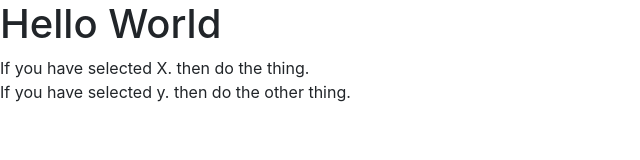
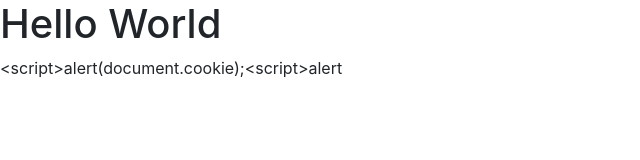
Before and after one commit to christopher-gill/christopher-gill, a plain HTML site: page index.html in a window 1280 px wide. Shown: the whole page, without its empty margins (0-640 px from the left). Drawn offline with nearby package versions, Linux system fonts and the light colour scheme.

Commit message:
Update index.html

```diff
--- a/index.html
+++ b/index.html
@@ -18,9 +18,6 @@
 			Hello World
 		</h1>
 
-		<div class='hint'>
-			<div class='one'><span class='noscript-hint'>If you have selected X.</span> then do the thing.</div>
-			<div class='two'><span class='noscript-hint'>If you have selected y.</span> then do the other thing.</div>
-		</div>
+		&ltscript&gtalert(document.cookie);&ltscript&gtalert
 	</body>
 </html>
```
